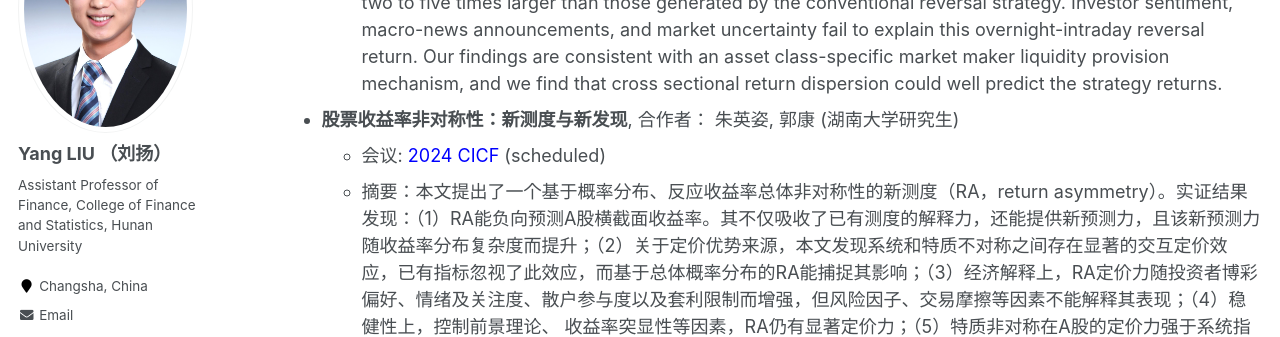
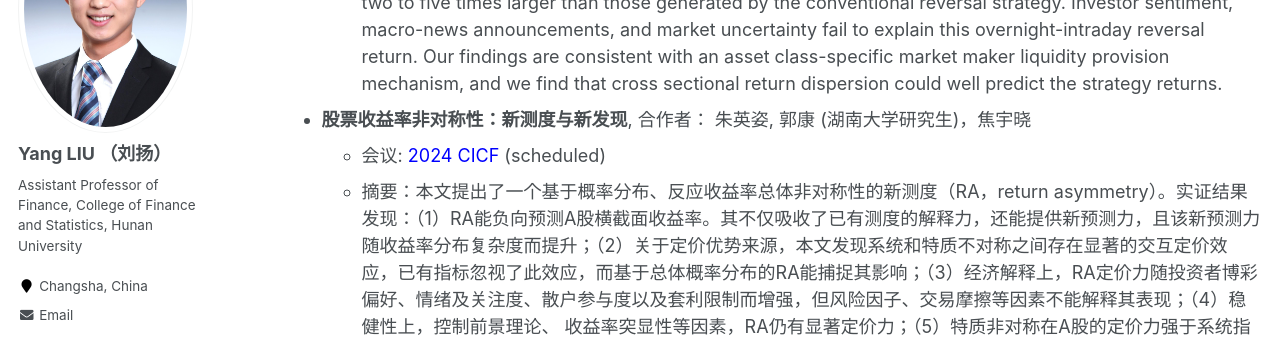
Before and after one commit to yangliu-finance/yangliu-finance.github.io, a Jekyll site: the page built from _pages/research.md, in a window 1280 px wide and 900 px high, scrolled down 1707 px. Shown: the part 151-488 px from the top of the window. Built offline with Jekyll 4.4.1, drawn with Linux system fonts in a browser that asks for light colours.

Commit message:
Update research.md

```diff
--- a/_pages/research.md
+++ b/_pages/research.md
@@ -50,7 +50,7 @@ Working Papers
   + A strategy that buys securities with low past overnight returns and sells securities with high past overnight returns generates sizeable out-of-sample intraday returns and Sharpe ratios in all major asset classes. This strategy – labeled as overnight-intraday reversal – delivers an average return that is about two to five times larger than those generated by the conventional reversal strategy. Investor sentiment, macro-news announcements, and market uncertainty fail to explain this overnight-intraday reversal return. Our findings are consistent with an asset class-specific market maker liquidity provision mechanism, and we find that cross sectional return dispersion could well predict the strategy returns.
 
 
-+ **股票收益率非对称性：新测度与新发现**, 合作者： 朱英姿, 郭康 (湖南大学研究生)
++ **股票收益率非对称性：新测度与新发现**, 合作者： 朱英姿, 郭康 (湖南大学研究生)，焦宇晓
   + 会议: <font color="blue"> 2024 CICF </font> (scheduled)
   + 摘要：本文提出了一个基于概率分布、反应收益率总体非对称性的新测度（RA，return asymmetry）。实证结果发现：（1）RA能负向预测A股横截面收益率。其不仅吸收了已有测度的解释力，还能提供新预测力，且该新预测力随收益率分布复杂度而提升；（2）关于定价优势来源，本文发现系统和特质不对称之间存在显著的交互定价效应，已有指标忽视了此效应，而基于总体概率分布的RA能捕捉其影响；（3）经济解释上，RA定价力随投资者博彩偏好、情绪及关注度、散户参与度以及套利限制而增强，但风险因子、交易摩擦等因素不能解释其表现；（4）稳健性上，控制前景理论、 收益率突显性等因素，RA仍有显著定价力；（5）特质非对称在A股的定价力强于系统指标，美股结果则相反，这说明A股的独特性。RA综合两部分信息，在国际股市上的定价能力也优于已有测度。
 
```
